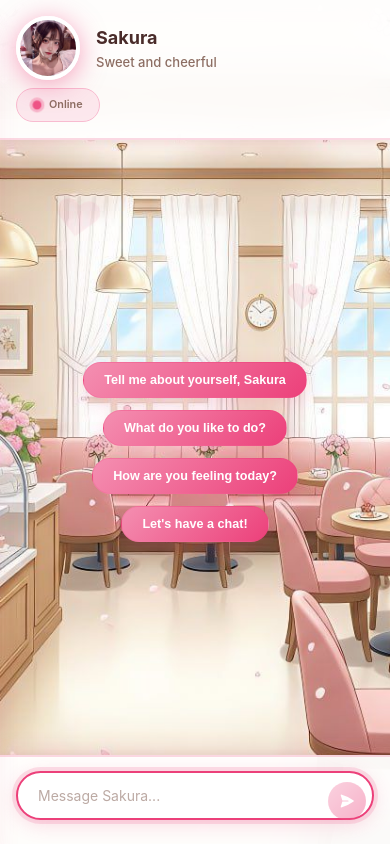
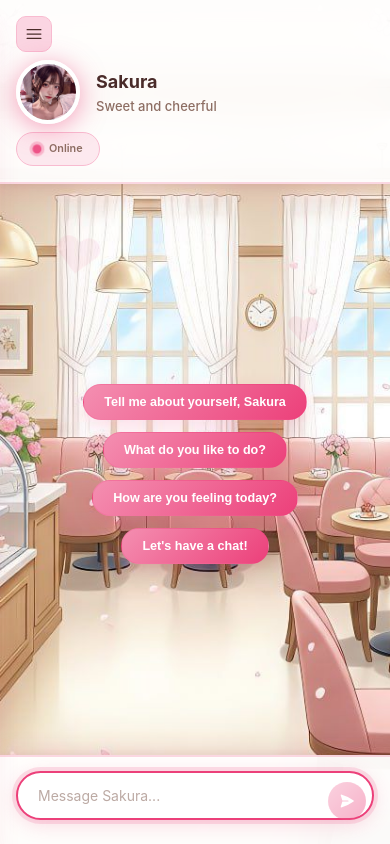
Before and after one commit to yahiaelmabrouk/chatbot_character, a React (Create React App) app: page / in a window 390 px wide. Built offline with nearby package versions, Linux system fonts and the light colour scheme; the HTML template or start-up script is replaced by a standard one.

Commit message:
fixing mobile version

```diff
--- a/src/App.css
+++ b/src/App.css
@@ -575,6 +575,24 @@ body {
   position: relative;
   z-index: 10;
   box-shadow: 0 2px 12px rgba(0, 0, 0, 0.06);
+}
+
+/* Mobile header menu button */
+.header-mobile-menu {
+  display: none;
+  background: rgba(248, 187, 208, 0.6);
+  border: 1px solid var(--border-light);
+  color: var(--text-primary);
+  width: 36px;
+  height: 36px;
+  border-radius: 10px;
+  align-items: center;
+  justify-content: center;
+  margin-right: 12px;
+}
+
+.header-mobile-menu:active {
+  transform: scale(0.97);
 }
 
 .chat-title {
@@ -1013,6 +1031,13 @@ body {
 
 /* Responsive Design */
 @media (max-width: 768px) {
+  .chat-header {
+    padding-left: 16px;
+    padding-right: 16px;
+  }
+  .header-mobile-menu {
+    display: inline-flex;
+  }
   .sidebar {
     position: absolute;
     left: 0;
--- a/src/App.js
+++ b/src/App.js
@@ -46,6 +46,8 @@ function App() {
   const toggleSidebar = () => {
     setIsSidebarOpen(!isSidebarOpen);
   };
+
+  const openSidebar = () => setIsSidebarOpen(true);
 
   const handleSelectCharacter = (characterId) => {
     // Initialize dummy sessions if first time selecting this character
@@ -225,6 +227,7 @@ function App() {
           selectedCharacter={getCurrentCharacter()}
           characterMessages={getCurrentSession() ? getCurrentSession().messages : []}
           onSendMessage={handleSendMessage}
+          onOpenSidebar={openSidebar}
           // no close button
         />
       </div>
--- a/src/components/MainChat.js
+++ b/src/components/MainChat.js
@@ -1,10 +1,11 @@
 import React, { useState, useRef, useEffect, useMemo } from 'react';
 import {
   HiPaperAirplane,
-  HiXMark
+  HiXMark,
+  HiBars3
 } from 'react-icons/hi2';
 
-const MainChat = ({ selectedCharacter, characterMessages, onSendMessage, onClose }) => {
+const MainChat = ({ selectedCharacter, characterMessages, onSendMessage, onClose, onOpenSidebar }) => {
   const [inputValue, setInputValue] = useState('');
   const [isTyping, setIsTyping] = useState(false);
   const messagesEndRef = useRef(null);
@@ -116,6 +117,14 @@ const MainChat = ({ selectedCharacter, characterMessages, onSendMessage, onClose
 
       {/* Chat Header */}
       <div className="chat-header">
+        {/* Mobile menu button to open sidebar */}
+        <button
+          className="header-mobile-menu"
+          aria-label="Open character list"
+          onClick={() => onOpenSidebar && onOpenSidebar()}
+        >
+          <HiBars3 size={20} />
+        </button>
         <div className="character-header-content">
           <div
             className="character-avatar-header"
```
